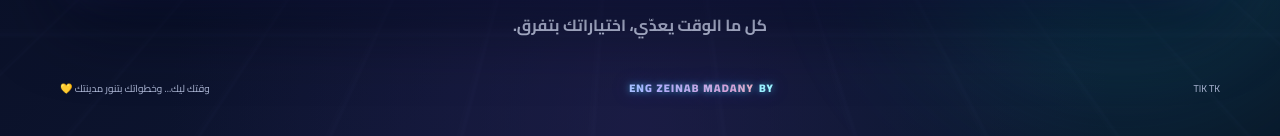
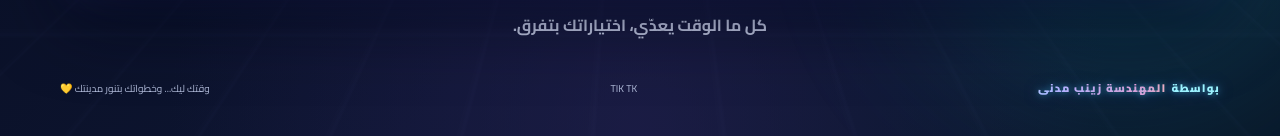
Before and after one commit to kjjgyfyg-bot/TIK-TAK-1, a plain HTML site: page index.html in a window 1280 px wide. Shown: the part 664-800 px from the top of the page. Drawn offline with Linux system fonts and the light colour scheme.

Commit message:
Update index.html

```diff
--- a/index.html
+++ b/index.html
@@ -9,6 +9,7 @@
   <link rel="preconnect" href="https://fonts.googleapis.com">
   <link rel="preconnect" href="https://fonts.gstatic.com" crossorigin>
   <link href="https://fonts.googleapis.com/css2?family=Cairo:wght@400;500;600;700;800;900&display=swap" rel="stylesheet">
+  <link href="https://fonts.googleapis.com/css2?family=Noto+Kufi+Arabic:wght@500;600;700;800;900&display=swap" rel="stylesheet">
   <link rel="stylesheet" href="style.css">
   <script src="script.js" defer></script>
 </head>
@@ -133,6 +134,6 @@
   </main>
 
   <div id="toast" class="toast" role="status" aria-live="polite"></div>
-  <footer><span>TIK TK</span><span class="credit">BY <b>ENG ZEINAB MADANY</b></span><span>وقتك ليك... وخطواتك بتنور مدينتك 💛</span></footer>
+  <footer><span class="credit">بواسطة <b>المهندسة زينب مدنى</b></span><span>TIK TK</span><span>وقتك ليك... وخطواتك بتنور مدينتك 💛</span></footer>
 </body>
 </html>
```
